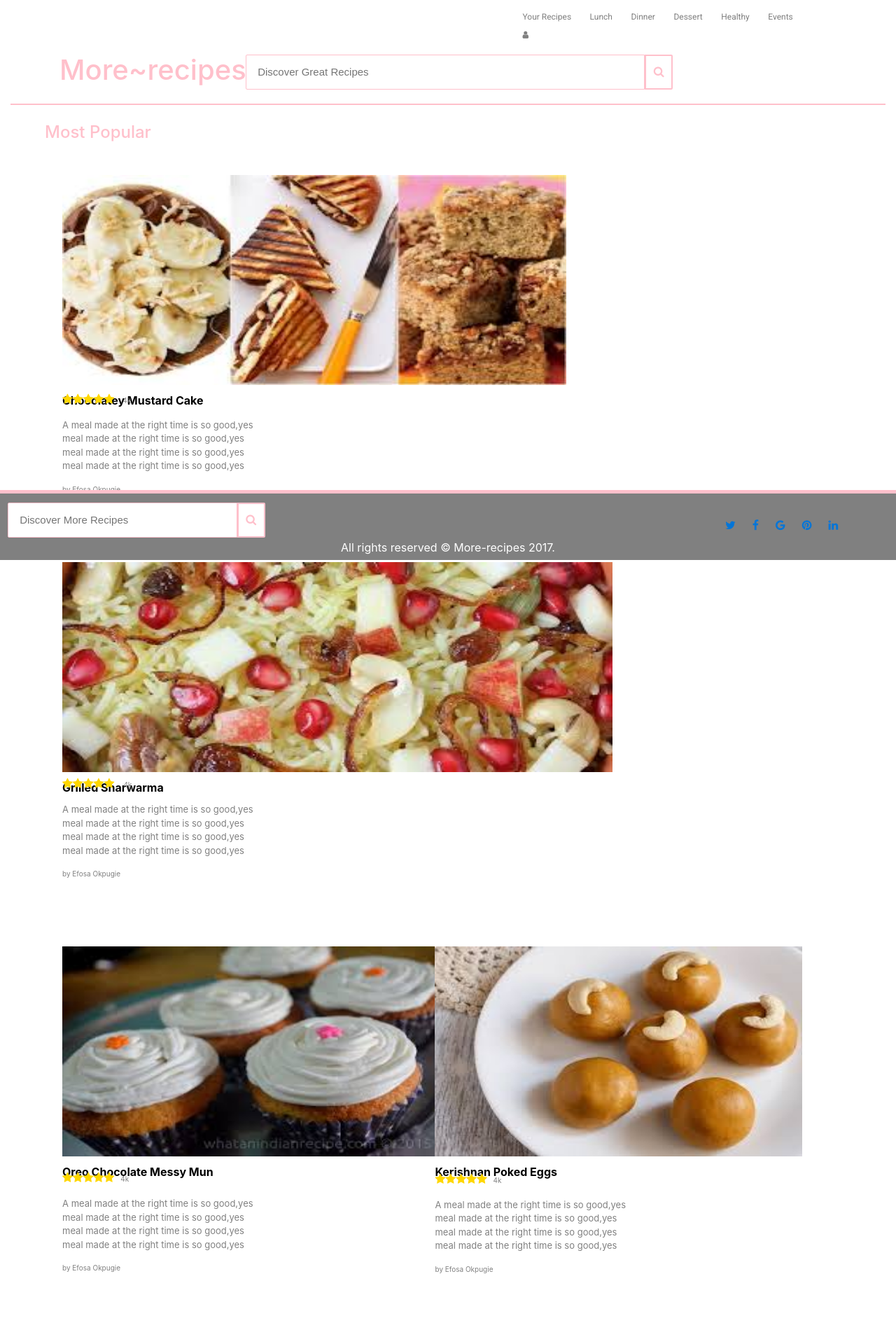
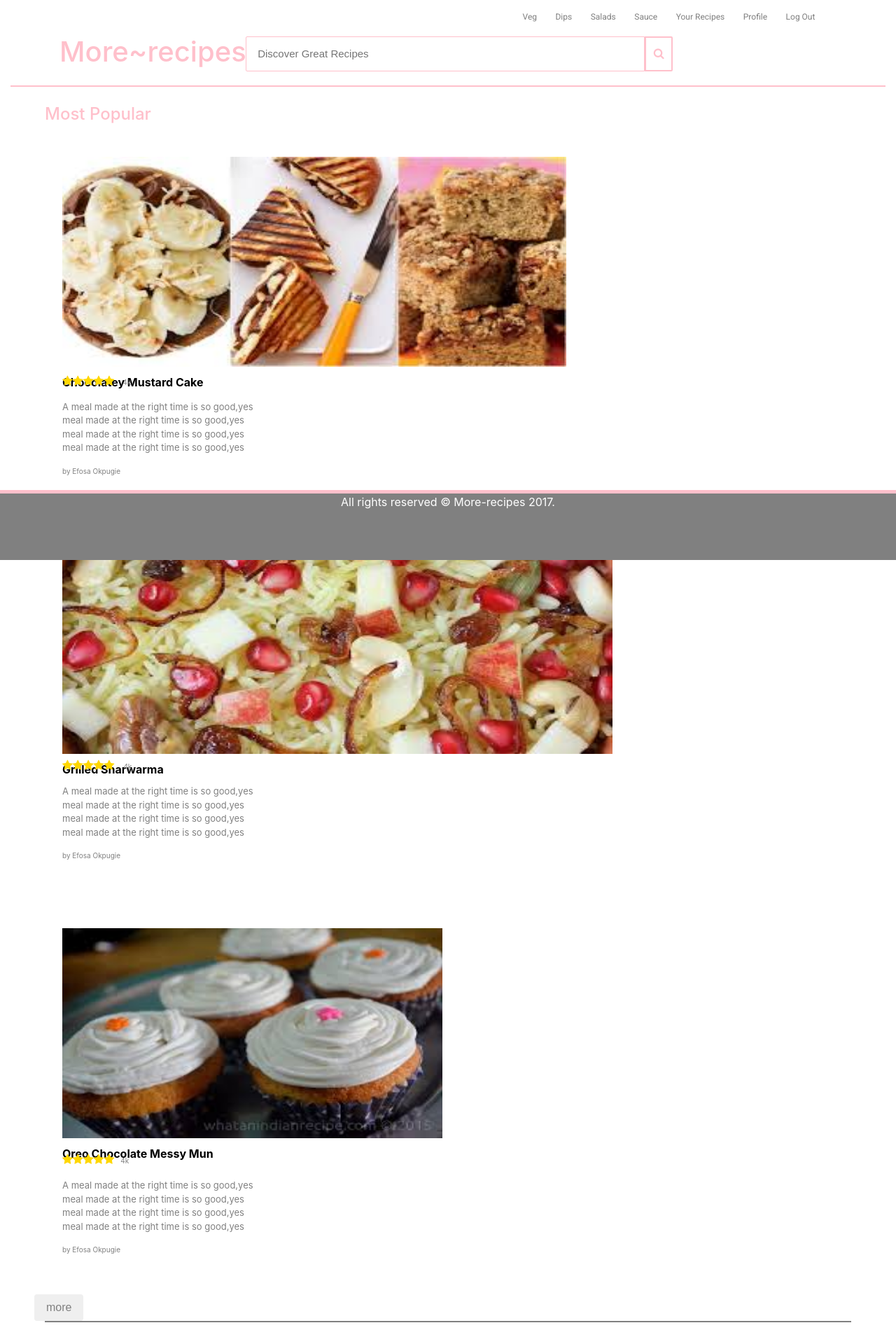
Before and after one commit to Efosaok/More-Recipes, a plain HTML site: page Templates/userdashboard.html in a window 1280 px wide. Shown: the top 1900 px of the page at 70% size. Drawn offline with nearby package versions, Linux system fonts and the light colour scheme.

Commit message:
refactored userdashboard page

```diff
--- a/Templates/userdashboard.html
+++ b/Templates/userdashboard.html
@@ -18,25 +18,13 @@
     <div class="container">
         <div class="row row1">
             <ul class="largenav pull-right">
-                <li class="upper-links"><a class="links" href="./yourrecipes.html">Your Recipes</a></li>
-                <li class="upper-links"><a class="links" href="#">Lunch</a></li>
-                <li class="upper-links"><a class="links" href="#">Dinner</a></li>
-                <li class="upper-links"><a class="links" href="#">Dessert</a></li>
-                <li class="upper-links"><a class="links" href="#">Healthy</a></li>
-                <li class="upper-links"><a class="links" href="#">Events</a></li>
-                <li class="upper-links">
-                    <a class="links" href="#">
-                        <svg class="" width="16px" height="15px" style="overflow: visible;">
-                            <path d="M8.037 17.546c1.487 0 2.417-.93 2.417-2.417H5.62c0 1.486.93 2.415 2.417 2.415m5.315-6.463v-2.97h-.005c-.044-3.266-1.67-5.46-4.337-5.98v-.81C9.01.622 8.436.05 7.735.05 7.033.05 6.46.624 6.46 1.325v.808c-2.667.52-4.294 2.716-4.338 5.98h-.005v2.972l-1.843 1.42v1.376h14.92v-1.375l-1.842-1.42z" fill="#fff"></path>
-                        </svg>
-                    </a>
-                </li>
-                <li class="upper-links dropdown"><a class="links" href="http://clashhacks.in/"><i class="fa fa-user"></i></a>
-                    <ul class="dropdown-menu">
-                        <li class="profile-li"><a class="profile-links" href="./Templates/profile.html">Profile</a></li>
-                        <li class="profile-li"><a class="profile-links" href="./Templates/homepage.html">Log out</a></li>
-                    </ul>
-                </li>
+                <li class="upper-links"><a class="links" href="#">Veg</a></li>
+                <li class="upper-links"><a class="links" href="#">Dips</a></li>
+                <li class="upper-links"><a class="links" href="#">Salads</a></li>
+                <li class="upper-links"><a class="links" href="#">Sauce</a></li>
+                <li class="upper-links"><a class="links" href="./yourecipes.html">Your Recipes</a></li>
+                <li class="upper-links"><a class="links" href="./signup.html">Profile</a></li>
+                <li class="upper-links"><a class="links" href="./signin.html">Log Out</a></li>
             </ul>
         </div>
         <div class="row row2">
@@ -68,12 +56,8 @@
     <a href="#" class="sidenav-links">Dessert</a>
     <a href="#" class="sidenav-links">Healthy</a>
     <a href="#" class="sidenav-links">Events</a>
-    <li class="upper-links dropdown"><a class="links" href="http://clashhacks.in/"><i class="fa fa-user"></i></a>
-        <ul class="dropdown-menu">
-            <li class="profile-li"><a class="profile-links" href="#">Profile</a></li>
-            <li class="profile-li"><a class="profile-links" href="#">Log out</a></li>
-        </ul>
-    </li>
+    <a href="./profile.html" class="sidenav-links">Profile</a>
+    <a href="../index.html" class="sidenav-links">Log Out</a>
 </div>
 
 <div class="views">
@@ -111,37 +95,10 @@
         			<p class="owner-text">by Efosa Okpugie</p>
         			<p class='summary-of-recipe'></p>
       			</div>
+      			<div class='first-see-moreh'>
+    			<button class="btn see-more">more<i class="fa fa-angle-"></i></button>
+    		   </div>
     		</div>
-    		<div class="col-xs-4">
-      			<div class="thumbnail">
-        			<a href="./productdetails.html"><img src="./images/image18.jpg" alt="Paris"></a>
-        			<p class='name-of-recipe'><strong>Kerishnan Poked Eggs</strong></p>
-        			<p class='star-level'><i class="fa fa-star"></i><i class="fa fa-star"></i><i class="fa fa-star"></i><i class="fa fa-star"></i><i class="fa fa-star"></i><span style="color: grey" class="num-of-reviews">4k</span></p>
-        			<p class="description">A meal made at the right time is so good,yes<br> meal made at the right time is so good,yes<br> meal made at the right time is so good,yes<br> meal made at the right time is so good,yes</p>
-        			<p class="owner-text">by Efosa Okpugie</p>
-        			<p class='summary-of-recipe'></p>
-      			</div>
-    		</div>
-    		<div class="col-xs-4">
-      			<div class="thumbnail">
-        			<a href="./productdetails.html"><img src="./images/image19.jpg" alt="Paris" data-toggle="modal" data-target="#myModal2"></a>
-        			<p class='name-of-recipe'><strong>Choco Milky Drink</strong></p>
-        			<p class='star-level'><i class="fa fa-star"></i><i class="fa fa-star"></i><i class="fa fa-star"></i><i class="fa fa-star"></i><i class="fa fa-star"></i><span style="color: grey" class="num-of-reviews">4k</span></p>
-        			<p class="description">A meal made at the right time is so good,yes<br> meal made at the right time is so good,yes<br> meal made at the right time is so good,yes<br> meal made at the right time is so good,yes</p>
-        			<p class="owner-text">by Efosa Okpugie</p>
-        			<p class='summary-of-recipe'></p>
-      			</div>
-    		</div>
-    		<div class="col-xs-4">
-      			<div class="thumbnail">
-        			<a href="./productdetails.html"><img src="./images/image20.jpg" alt="Paris" data-toggle="modal" data-target="#myModal2"></a>
-        			<p class='name-of-recipe'><strong>Toast grilled Cake</strong></p>
-        			<p class='star-level'><i class="fa fa-star"></i><i class="fa fa-star"></i><i class="fa fa-star"></i><i class="fa fa-star"></i><i class="fa fa-star"></i><span style="color: grey" class="num-of-reviews">4k</span></p>
-        			<p class="description">A meal made at the right time is so good,yes<br> meal made at the right time is so good,yes<br> meal made at the right time is so good,yes<br> meal made at the right time is so good,yes</p>
-        			<p class="owner-text">by Efosa Okpugie</p>
-        			<p class='summary-of-recipe'></p>
-        			<p class='summary-of-recipe'></p>
-      			</div>
     		</div>
         </div>
     </div>
@@ -234,24 +191,6 @@
 </div>
 
 <div class="footer">
-	<div class='search'>
-		<div class="flipkart-navbar-search smallsearch">
-                <div class="row">
-                    <input class="flipkart-navbar-input footer-search" type="" placeholder="Discover More Recipes" name="">
-                    <button class="btn flipkart-navbar-button searchbtn searchbtn-footer">
-                        <i class='fa fa-search'></i>
-                    </button>
-                </div>
-            </div>
-	</div>
-
-	<div class="row footer-one">
-		<a href="#"><div class="col-xs-4 social-media-icons fa fa-twitter"></div></a>
-		<a href="#"><div class="col-xs-4 social-media-icons fa fa-facebook"></div></a>
-		<a href="#"><div class="col-xs-4 social-media-icons fa fa-google"></div></a>
-		<a href="#"><div class="col-xs-4 social-media-icons fa fa-pinterest"></div></a>
-		<a href="#"><div class="col-xs-4 social-media-icons fa fa-linkedin"></div></a>
-	</div>
 
 	<div class="copyright-text"><p class="text-center">All rights reserved &copy; More-recipes 2017.</p></div>
 
```
